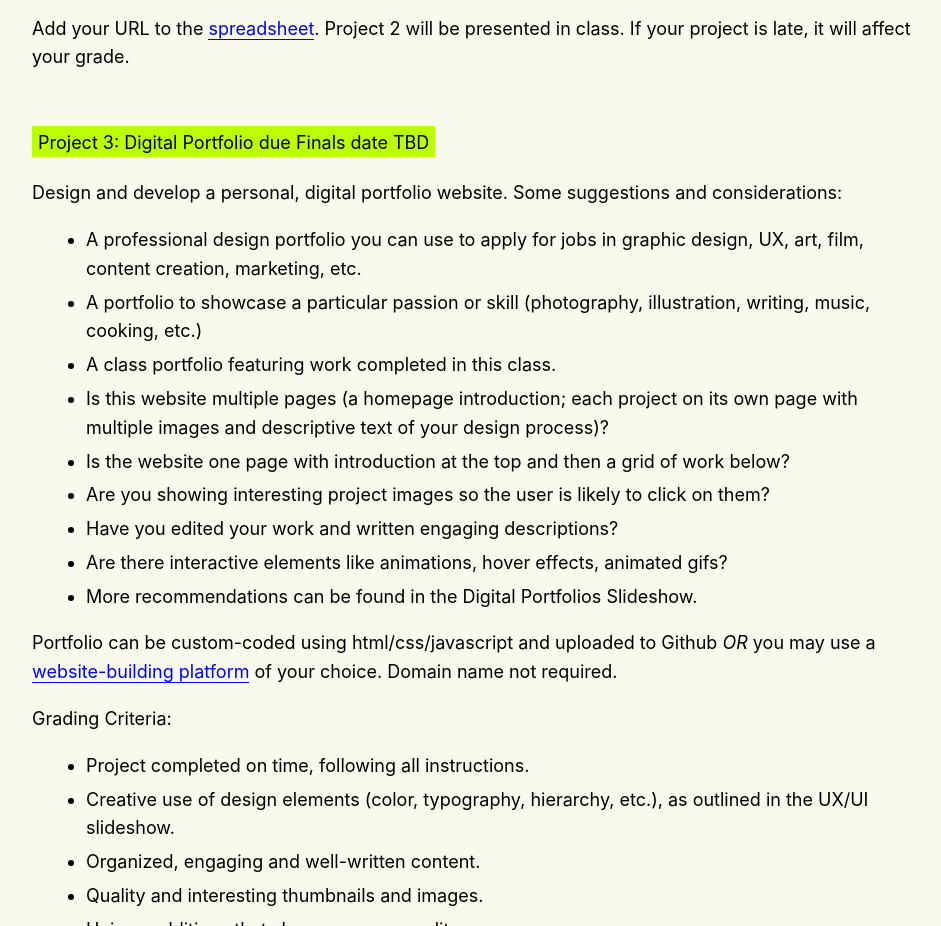
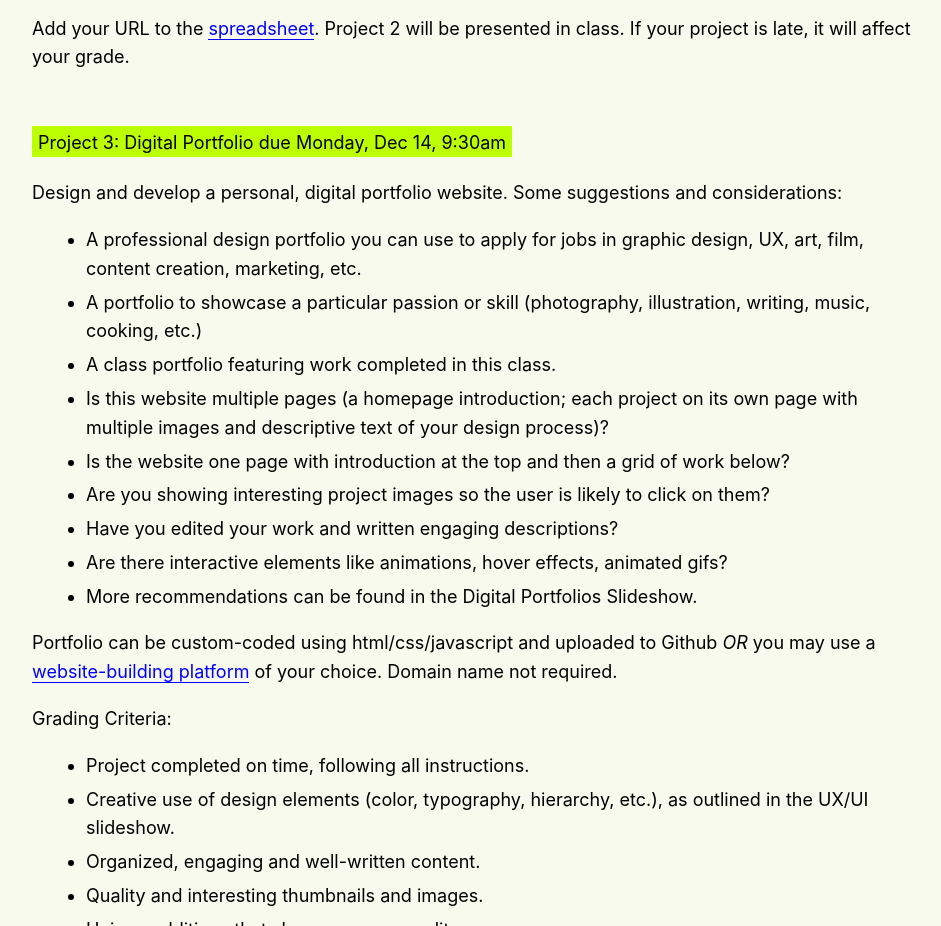
Before and after one commit to fordhamweb/fordhamweb.github.io, a plain HTML site: page projects.html in a window 1280 px wide. Shown: the part 1843-2769 px from the top of the page, without its empty margins (313-1254 px from the left). Drawn offline with nearby package versions, Linux system fonts and the light colour scheme.

Commit message:
Update Project 3 due date in projects.html

```diff
--- a/projects.html
+++ b/projects.html
@@ -74,7 +74,7 @@
 
       <div id="pr3" class="anchor"></div>
 
-      <h3>Project 3: Digital Portfolio due Finals date TBD</h3>
+      <h3>Project 3: Digital Portfolio due Monday, Dec 14, 9:30am</h3>
       <p>Design and develop a personal, digital portfolio website. Some suggestions and considerations:</p>
 
       <ul>
```
